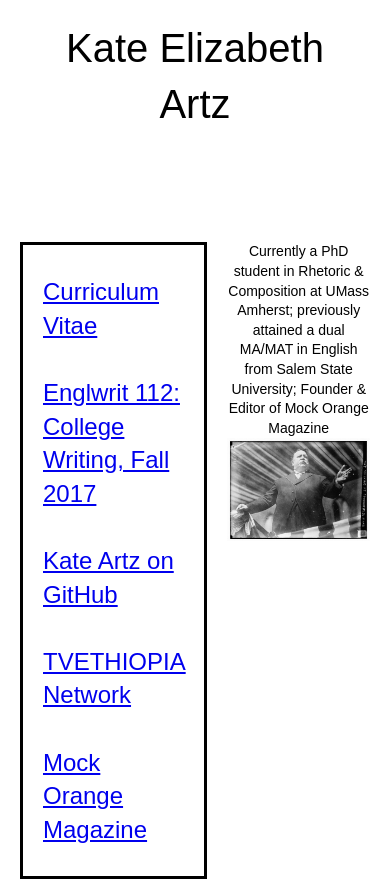
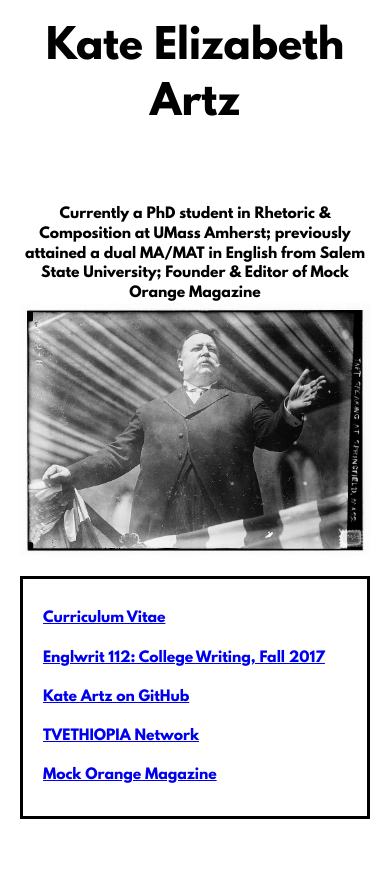
Before and after one commit to kateartz/kateartz, a plain HTML site: page index.html in a window 390 px wide. After the commit the page ends 844 px from the top, so only its background shows below. Drawn offline with Linux system fonts and the light colour scheme.

Commit message:
responsive stuff
moving to a single column

```diff
--- a/kateartz.css
+++ b/kateartz.css
@@ -39,7 +39,7 @@ a {
 
 /* General styling */
 body {
-    margin:             20px 80px 60px;
+    margin:             20px 80px 20px;
     font-size:          24px;
     line-height:        1.4;
     font-family:        'league_spartanregular', Helvetica, sans-serif;
@@ -50,7 +50,7 @@ body {
     }
 
 header {
-    margin:             20px;
+    margin:             40px;
     font-size:          48px;
     font-family:        'league_spartanregular', Helvetica, sans-serif;
     text-align:         center;
@@ -91,19 +91,42 @@ header {
     header {
     margin:             10px 20px;
     font-size:          20px;
-    font-family:        sans-serif;
     text-align:         center;
     font-weight:        bold;
     font-style:         bold;
+    grid-column-start:  1;
+    grid-column-end:    3;
+    grid-row-start:     1;
+    grid-row-end:       2;
     }
 
     body {
     margin:             10px 20px;
     font-size:          14px;
-    font-family:        sans-serif;
     text-align:         left;
     font-weight:        normal;
     font-style:         normal;
+    grid-template-columns: 1fr 2fr;
+    grid-template-rows:    1fr 2fr;
+    grid-gap:              20px;
     }
 
+    .special {
+    border:             3px solid black;
+    padding:            10px;
+    font-size:          14px;
+    grid-column-start:  1;
+    grid-column-end:    3;
+    grid-row-start:     3;
+    grid-row-end:       4;
+}
+
+#text {
+    grid-column-start:  1;
+    grid-column-end:    3;
+    grid-row-start:     2;
+    grid-row-end:       3;
+    text-align:         center;
+}
+
     }
```
